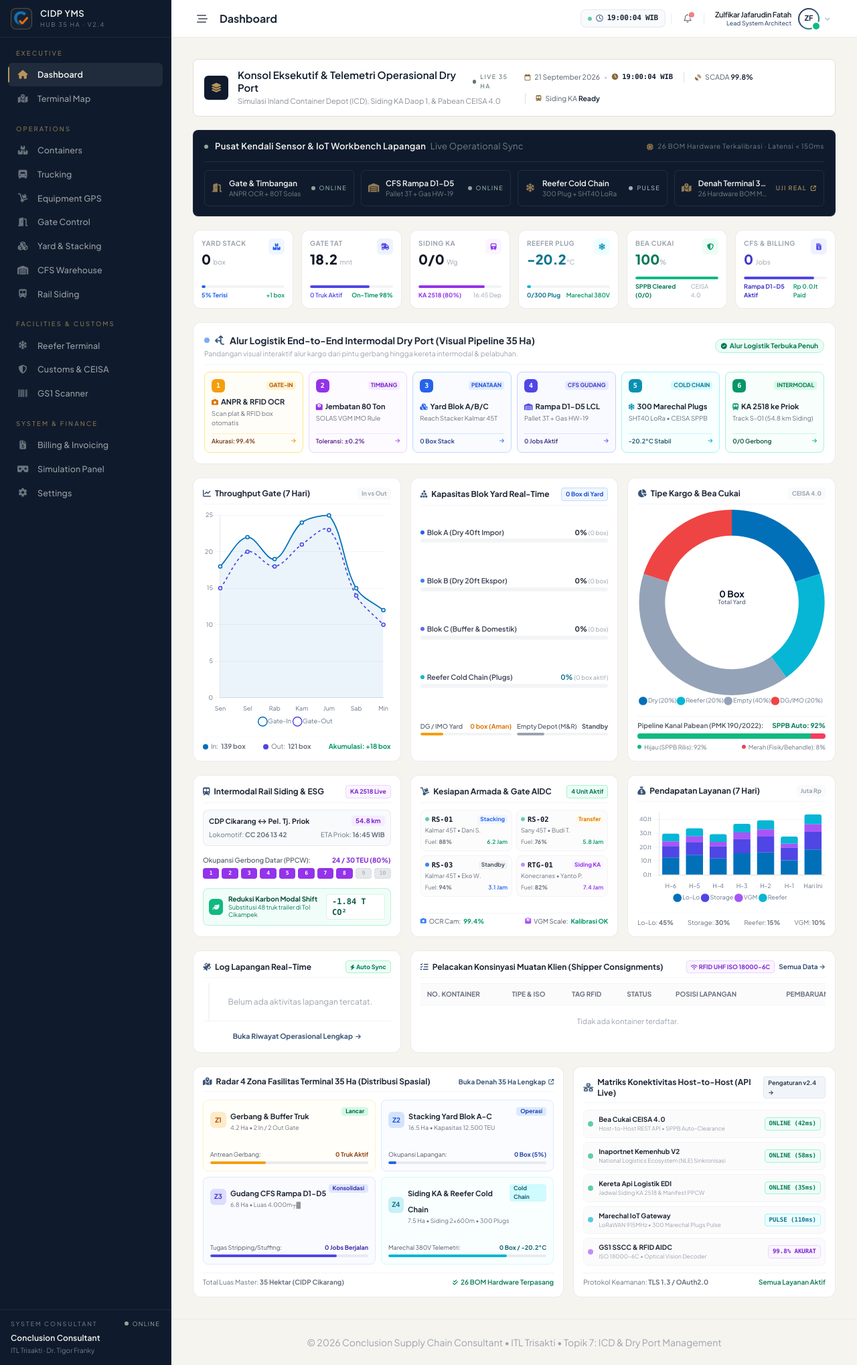
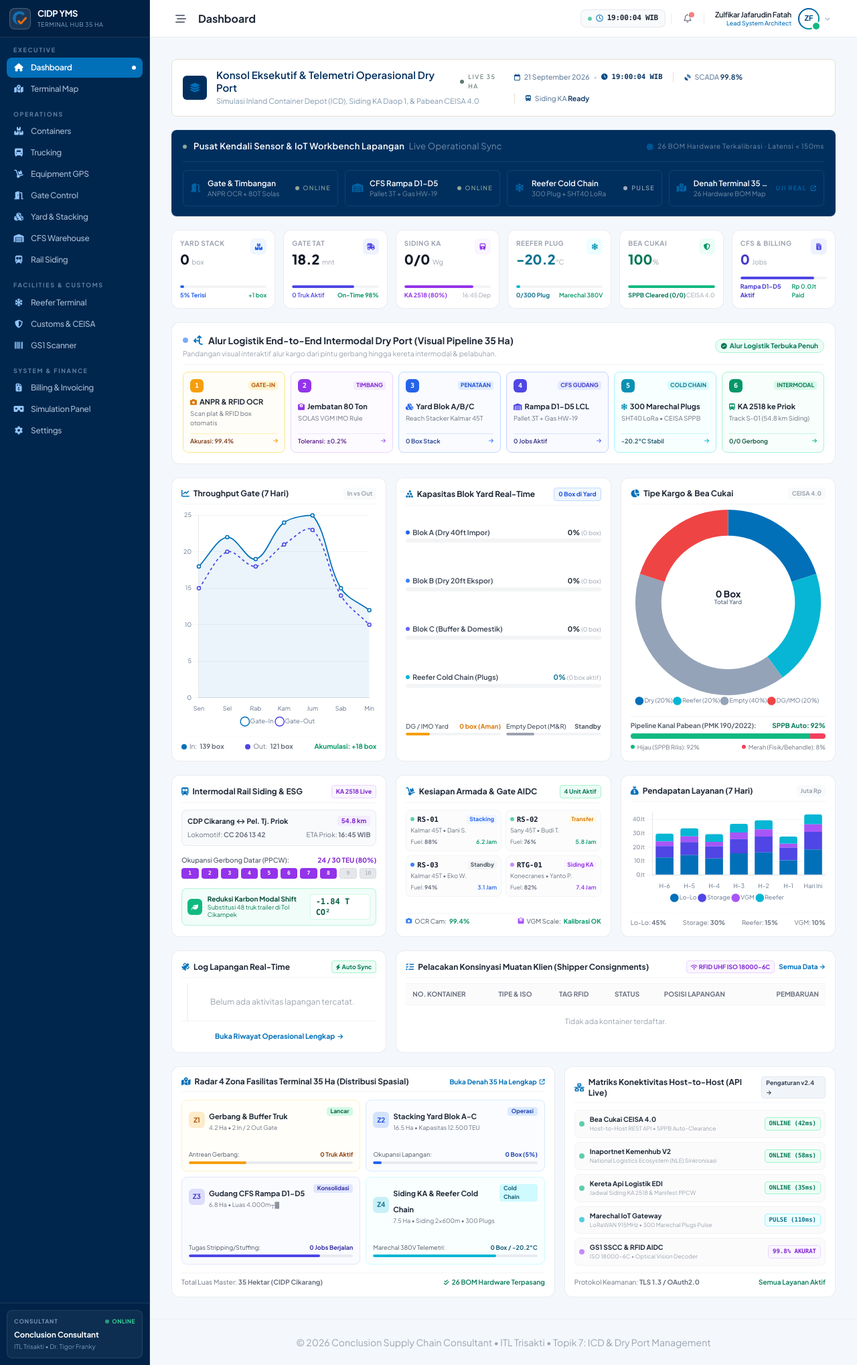
Before and after one commit to zulfikar1604/Conclusion_Intermodal_Dry_Port, a PHP site: page /xmlrpc/dashboard.php in a window 1280 px wide. Shown: the whole page at 67% size. Run offline with PHP 8.4, Linux system fonts and the light colour scheme; a user stored in the database is signed in; data that the repository does not hold is empty.

Commit message:
style: refine sidebar width to compact w-56 and harmonize color palette with landing page maritime navy and ocean blue

```diff
--- a/assets/js/dashboard.js
+++ b/assets/js/dashboard.js
@@ -28,11 +28,11 @@ function toggleDesktopSidebar() {
 
     isSidebarCollapsedDesktop = !isSidebarCollapsedDesktop;
     if (isSidebarCollapsedDesktop) {
-        sidebar.classList.replace('w-64', 'w-20');
+        sidebar.classList.replace('w-56', 'w-16');
         logoTexts.forEach(el => el.classList.add('hidden'));
         if (desktopToggleIcon) desktopToggleIcon.classList.replace('fa-bars-staggered', 'fa-bars');
     } else {
-        sidebar.classList.replace('w-20', 'w-64');
+        sidebar.classList.replace('w-16', 'w-56');
         if (desktopToggleIcon) desktopToggleIcon.classList.replace('fa-bars', 'fa-bars-staggered');
         setTimeout(() => {
             logoTexts.forEach(el => el.classList.remove('hidden'));
--- a/components/sidebar.php
+++ b/components/sidebar.php
@@ -1,52 +1,53 @@
 <?php
 // =============================================================================
 // FILE: components/sidebar.php
-// FUNGSI: Sidebar Navigasi Eksekutif CIDP (4 Kluster Divisi Operasional)
+// FUNGSI: Sidebar Navigasi Eksekutif CIDP (Maritime Navy Concept - Compact & Sleek)
 // =============================================================================
 ?>
-<!-- Sidebar (Executive Ink: navy matte, putih tulang, aksen kuningan) -->
-<aside id="sidebar" class="bg-ink text-paper flex-shrink-0 z-40 h-full overflow-hidden sidebar-transition w-64 fixed md:relative transform -translate-x-full md:translate-x-0 transition-all duration-300 ease-in-out shadow-2xl md:shadow-none flex flex-col justify-between border-r border-white/[0.06] font-sans">
-    <!-- Top: Logo Header (Height aligned with top header: h-14 / 56px) -->
-    <div class="h-14 flex items-center justify-between px-4 border-b border-white/[0.07] flex-shrink-0">
-        <div class="flex items-center overflow-hidden space-x-3">
-            <div class="w-8 h-8 rounded-lg border border-brass/40 bg-white/[0.03] flex items-center justify-center p-1 flex-shrink-0">
+<!-- Sidebar (Maritime Navy: Selaras dengan Landing Page & Konten CIDP) -->
+<aside id="sidebar" class="bg-[#00264d] text-white flex-shrink-0 z-40 h-full overflow-hidden sidebar-transition w-56 fixed md:relative transform -translate-x-full md:translate-x-0 transition-all duration-300 ease-in-out shadow-xl md:shadow-none flex flex-col justify-between border-r border-white/10 font-sans">
+
+    <!-- Top: Logo Header (h-14 / 56px) -->
+    <div class="h-14 flex items-center justify-between px-3.5 border-b border-white/10 flex-shrink-0 bg-[#001f3f]/60">
+        <div class="flex items-center overflow-hidden space-x-2.5">
+            <div class="w-8 h-8 rounded-lg bg-white/10 border border-white/20 flex items-center justify-center p-1 flex-shrink-0 shadow-xs">
                 <img src="assets/img/logo.png" alt="Logo" class="w-full h-full object-contain" onerror="this.src='https://via.placeholder.com/32?text=C'">
             </div>
             <div class="logo-text min-w-0">
-                <span class="text-[13px] font-semibold tracking-[0.04em] text-paper block leading-tight">CIDP YMS</span>
-                <span class="text-[9px] text-paper/45 tracking-[0.18em] block uppercase mt-0.5">Hub 35 Ha &middot; v2.4</span>
+                <span class="text-[13px] font-bold tracking-tight text-white block leading-tight">CIDP YMS</span>
+                <span class="text-[9px] text-blue-200/70 tracking-wider block uppercase mt-0.5">Terminal Hub 35 Ha</span>
             </div>
         </div>
         <!-- Mobile Close Button -->
-        <button onclick="toggleSidebar()" class="md:hidden text-paper/60 hover:text-paper p-1.5 rounded-lg focus:outline-none transition-colors" title="Tutup Menu">
+        <button onclick="toggleSidebar()" class="md:hidden text-white/70 hover:text-white p-1 rounded-lg focus:outline-none transition-colors" title="Tutup Menu">
             <i class="fa-solid fa-xmark text-lg"></i>
         </button>
     </div>
 
     <!-- Middle: Navigation (4 Kluster Divisi Operasional Dry Port) -->
-    <nav class="flex-1 overflow-y-auto px-3 py-4 space-y-5">
+    <nav class="flex-1 overflow-y-auto px-2.5 py-3 space-y-4">
         <?php foreach ($menu_clusters as $cluster_title => $items): ?>
-            <div class="space-y-1">
-                <div class="text-[9.5px] font-medium text-brass/70 uppercase tracking-[0.22em] px-3 mb-2 logo-text flex items-center justify-between">
+            <div class="space-y-0.5">
+                <div class="text-[9px] font-bold text-blue-200/50 uppercase tracking-[0.18em] px-2.5 mb-1 logo-text flex items-center justify-between">
                     <span><?= $cluster_title ?></span>
                 </div>
-                <div class="space-y-px">
+                <div class="space-y-0.5">
                     <?php foreach ($items as $key => $item):
                         if (can_view($key, $role)):
                             $is_active = ($page === $key);
                     ?>
                         <a href="dashboard.php?page=<?= $key ?>"
-                           class="relative flex items-center justify-between pl-3 pr-3 py-2 rounded-md transition-colors duration-200 group <?= $is_active ? 'bg-white/[0.07] text-paper font-semibold' : 'text-paper/60 hover:text-paper hover:bg-white/[0.04] font-medium' ?>"
+                           class="relative flex items-center justify-between px-2.5 py-1.5 rounded-lg transition-all duration-150 group <?= $is_active ? 'bg-[#0170b9] text-white font-semibold shadow-xs' : 'text-blue-100/75 hover:text-white hover:bg-white/10 font-medium' ?>"
                            title="<?= $item['label'] ?>">
-                            <?php if ($is_active): ?>
-                                <span class="absolute left-0 top-1.5 bottom-1.5 w-[2px] rounded-full bg-brass"></span>
-                            <?php endif; ?>
-                            <div class="flex items-center min-w-0 space-x-3">
-                                <span class="w-5 flex items-center justify-center text-[13px] flex-shrink-0 transition-colors <?= $is_active ? 'text-brass' : 'text-paper/40 group-hover:text-paper/80' ?>">
+                            <div class="flex items-center min-w-0 space-x-2.5">
+                                <span class="w-4 flex items-center justify-center text-[12px] flex-shrink-0 transition-colors <?= $is_active ? 'text-white' : 'text-blue-300 group-hover:text-white' ?>">
                                     <i class="fa-solid <?= $item['icon'] ?>"></i>
                                 </span>
-                                <span class="text-[12.5px] logo-text truncate tracking-[0.01em]"><?= $item['label'] ?></span>
+                                <span class="text-[12px] logo-text truncate tracking-tight"><?= $item['label'] ?></span>
                             </div>
+                            <?php if ($is_active): ?>
+                                <span class="w-1.5 h-1.5 rounded-full bg-white flex-shrink-0"></span>
+                            <?php endif; ?>
                         </a>
                     <?php
                         endif;
@@ -57,15 +58,17 @@
     </nav>
 
     <!-- Bottom: Executive Consultant Status Card -->
-    <div class="px-4 py-3.5 border-t border-white/[0.07] logo-text flex-shrink-0">
-        <div class="flex items-center justify-between mb-1.5">
-            <span class="text-[9px] font-medium text-paper/40 uppercase tracking-[0.22em]">System Consultant</span>
-            <span class="flex items-center text-[9px] text-[#8FA89A] tracking-[0.14em] uppercase">
-                <span class="w-1.5 h-1.5 rounded-full bg-[#8FA89A] mr-1.5"></span>
-                Online
-            </span>
+    <div class="p-2.5 border-t border-white/10 logo-text flex-shrink-0 bg-[#001f3f]/40">
+        <div class="bg-white/5 border border-white/10 rounded-lg p-2.5">
+            <div class="flex items-center justify-between mb-1">
+                <span class="text-[8.5px] font-bold text-blue-200/60 uppercase tracking-widest">Consultant</span>
+                <span class="flex items-center text-[8.5px] text-emerald-400 font-bold uppercase tracking-wider">
+                    <span class="w-1.5 h-1.5 rounded-full bg-emerald-400 animate-pulse mr-1"></span>
+                    Online
+                </span>
+            </div>
+            <p class="text-[11.5px] font-bold text-white truncate">Conclusion Consultant</p>
+            <p class="text-[9.5px] text-blue-200/60 truncate mt-0.5">ITL Trisakti &bull; Dr. Tigor Franky</p>
         </div>
-        <p class="text-[12px] font-semibold text-paper tracking-[0.01em] truncate">Conclusion Consultant</p>
-        <p class="text-[10px] text-paper/45 truncate mt-0.5">ITL Trisakti &middot; Dr. Tigor Franky</p>
     </div>
 </aside>
--- a/dashboard.php
+++ b/dashboard.php
@@ -189,30 +189,30 @@ $tanggal_sekarang = date('j') . ' ' . $bulan[(int)date('n')] . ' ' . date('Y');
                         sans: ['"Plus Jakarta Sans"', 'sans-serif'],
                     },
                     colors: {
-                        // Palet "Executive Ink": navy matte, putih tulang, satu aksen kuningan.
-                        'cdp-navy': '#1B2D47',
-                        'cdp-dark': '#0F1B2D',
-                        'cdp-blue': '#3A5578',
-                        'cdp-light': '#F6F4EF',
-                        'ink': '#0F1B2D',
-                        'ink-2': '#16243A',
-                        'paper': '#F6F4EF',
-                        'brass': '#B8955A',
-                        'brass-deep': '#8A6B3A',
+                        // Palet Maritim CIDP: Selaras 100% dengan Landing Page (login.php)
+                        'cdp-navy': '#004b87',
+                        'cdp-dark': '#002f5e',
+                        'cdp-blue': '#0170b9',
+                        'cdp-light': '#f4f8fc',
+                        'ink': '#002f5e',
+                        'ink-2': '#002447',
+                        'paper': '#ffffff',
+                        'brass': '#0170b9',
+                        'brass-deep': '#004b87',
                     }
                 }
             }
         }
     </script>
     <style>
-        body { font-family: 'Plus Jakarta Sans', system-ui, -apple-system, sans-serif; background-color: #F6F4EF; }
+        body { font-family: 'Plus Jakarta Sans', system-ui, -apple-system, sans-serif; background-color: #f4f8fc; }
         .sidebar-transition { transition: width 0.3s ease-in-out; }
         ::-webkit-scrollbar { width: 6px; }
         ::-webkit-scrollbar-track { background: transparent; }
-        ::-webkit-scrollbar-thumb { background: #CFC9BC; border-radius: 10px; }
-        ::-webkit-scrollbar-thumb:hover { background: #A9A292; }
-        #sidebar nav::-webkit-scrollbar-thumb { background: rgba(246,244,239,0.14); }
-        #sidebar nav::-webkit-scrollbar-thumb:hover { background: rgba(246,244,239,0.26); }
+        ::-webkit-scrollbar-thumb { background: #cbd5e1; border-radius: 10px; }
+        ::-webkit-scrollbar-thumb:hover { background: #94a3b8; }
+        #sidebar nav::-webkit-scrollbar-thumb { background: rgba(255,255,255,0.15); }
+        #sidebar nav::-webkit-scrollbar-thumb:hover { background: rgba(255,255,255,0.3); }
         .timeline-dot { position: absolute; left: -5px; top: 5px; width: 10px; height: 10px; border-radius: 50%; }
         @keyframes fadeInScale {
             from { opacity: 0; transform: translateY(-8px) scale(0.98); }
```
